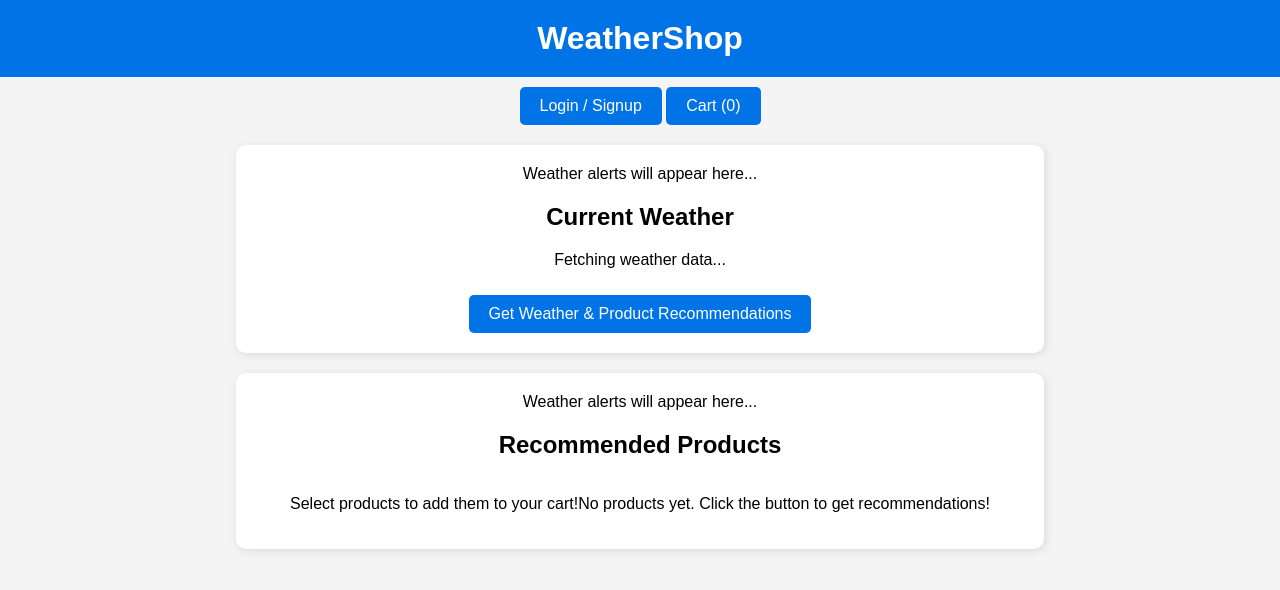
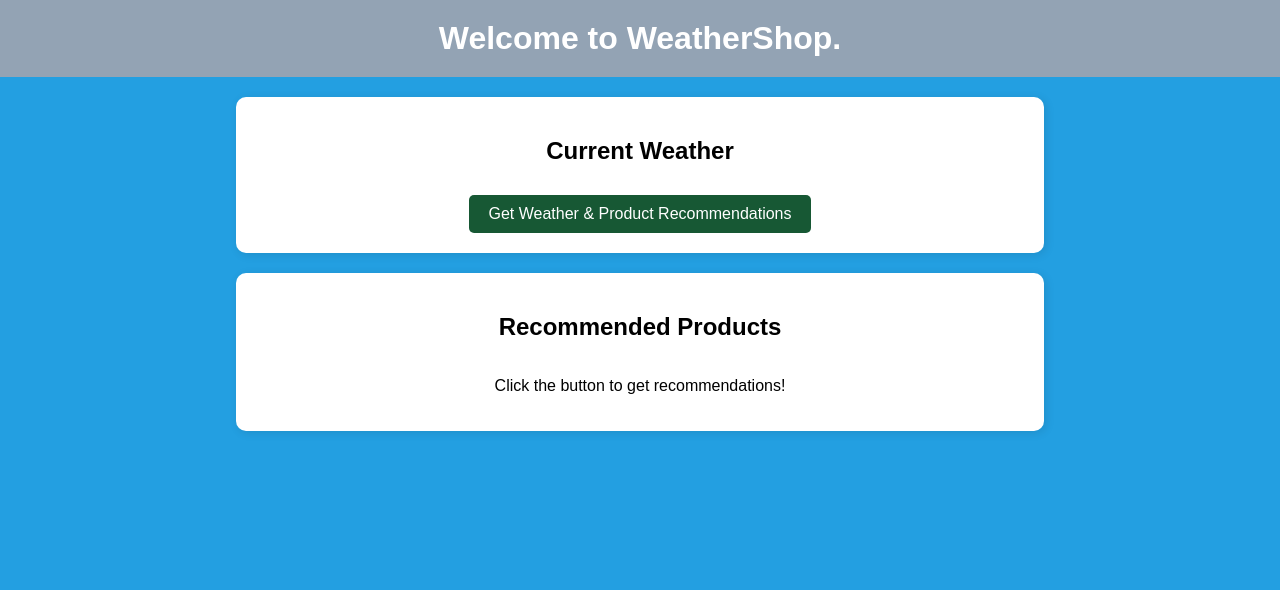
Before and after one commit to watema/weathershop, a plain HTML site: page index.html in a window 1280 px wide. Drawn offline with Linux system fonts and the light colour scheme.

Commit message:
update index

```diff
--- a/index.html
+++ b/index.html
@@ -10,10 +10,10 @@
             text-align: center;
             margin: 0;
             padding: 0;
-            background-color: #f4f4f4;
+            background-color: hsl(201, 76%, 51%);
         }
         h1 {
-            background-color: #0073e6;
+            background-color: #93a3b4;
             color: white;
             padding: 20px;
             margin: 0;
@@ -46,7 +46,7 @@
         }
         button {
             padding: 10px 20px;
-            background-color: #0073e6;
+            background-color: #175834;
             color: white;
             border: none;
             cursor: pointer;
@@ -55,36 +55,36 @@
             margin-top: 10px;
         }
         button:hover {
-            background-color: #005bb5;
+            background-color: rgb(1, 7, 12);
         }
     </style>
 </head>
 <body>
 
-    <h1>WeatherShop</h1>
-    <div class="top-nav">
+    <h1>Welcome to WeatherShop.</h1>
+    <!-- <div class="top-nav">
         <button onclick="openProfile()">Login / Signup</button>
         <button onclick="viewCart()">Cart (<span id="cart-count">0</span>)</button>
     </div>
-
+     -->
 
     <div class="container">
-    <div id="notification-bar" class="notification">Weather alerts will appear here...</div>
+    <div id="notification-bar" class="notification"></div>
 
         <h2>Current Weather</h2>
-        <p id="weather-info">Fetching weather data...</p>
+        <p id="weather-info"></p>
         <p id="forecast-info"></p>
         <button onclick="getUserLocation()">Get Weather & Product Recommendations</button>
     </div>
 
     <div class="container">
-    <div id="notification-bar" class="notification">Weather alerts will appear here...</div>
+    <div id="notification-bar" class="notification"></div>
 
         <h2>Recommended Products</h2>
         <div class="product-list" id="product-list">
-    <p>Select products to add them to your cart!</p>
+    <!-- <p>Select products to add them to your cart!</p> -->
 
-            <p>No products yet. Click the button to get recommendations!</p>
+            <p> Click the button to get recommendations!</p>
         </div>
     </div>
 
```
